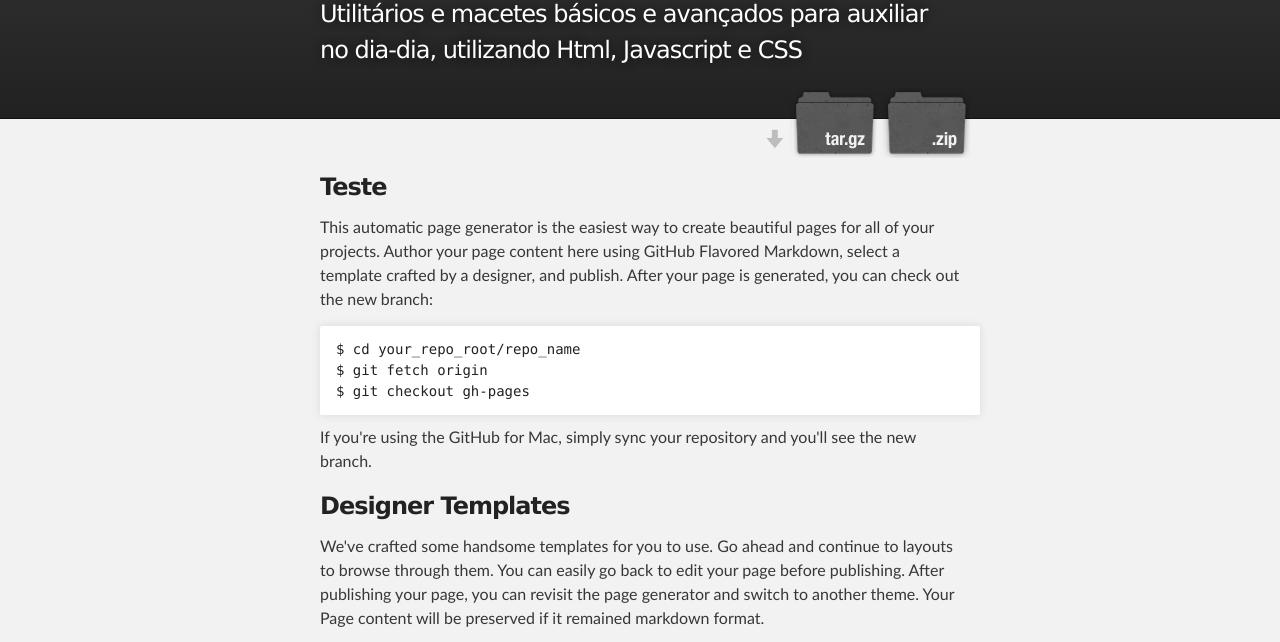
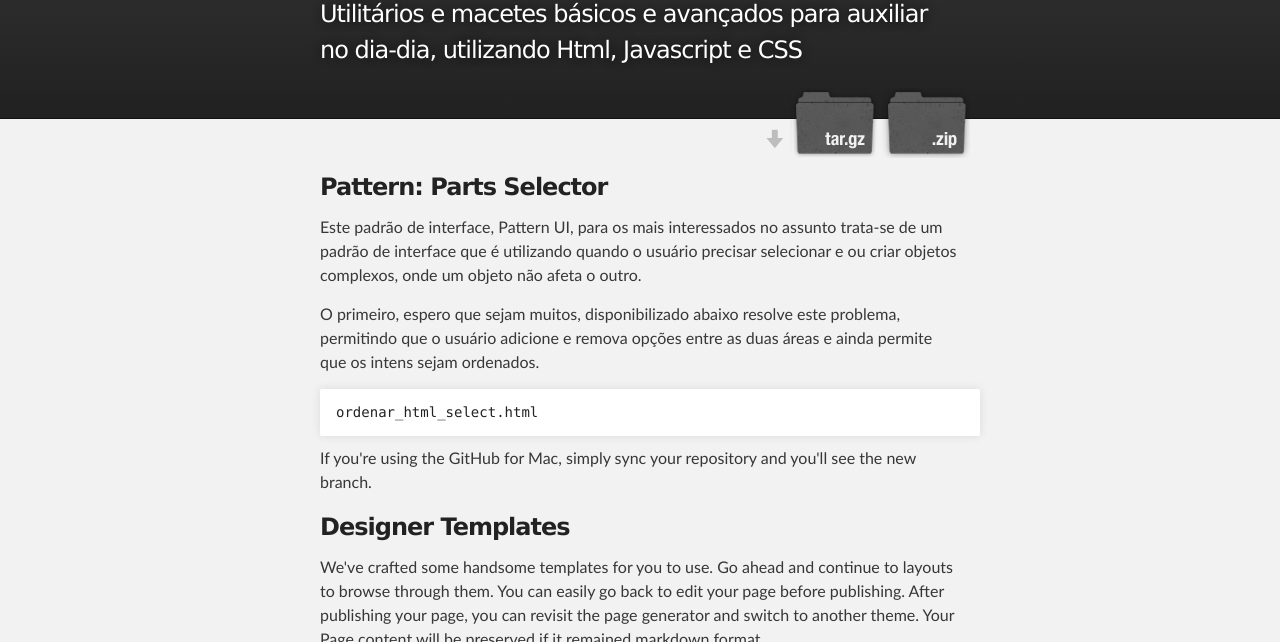
Before and after one commit to jefferson/funcionalidades_em_html, a plain HTML site: page index.html in a window 1280 px wide. Shown: the part 127-769 px from the top of the page. Drawn offline with Linux system fonts and the light colour scheme.

Commit message:
comentando a pagina

```diff
--- a/index.html
+++ b/index.html
@@ -31,14 +31,12 @@
     <!-- MAIN CONTENT -->
     <div id="main_content_wrap" class="outer">
       <section id="main_content" class="inner">
-        <h3>Teste</h3>
-
-<p>This automatic page generator is the easiest way to create beautiful pages for all of your projects. Author your page content here using GitHub Flavored Markdown, select a template crafted by a designer, and publish. After your page is generated, you can check out the new branch:</p>
-
-<pre><code>$ cd your_repo_root/repo_name
-$ git fetch origin
-$ git checkout gh-pages
-</code></pre>
+        <h3>Pattern: Parts Selector</h3>
+          <p>Este padrão de interface, Pattern UI, para os mais interessados no assunto trata-se de um padrão de interface que é utilizando quando o usuário precisar selecionar e ou criar objetos complexos, onde um objeto não afeta o outro.</p>
+          <p>
+              O primeiro, espero que sejam muitos, disponibilizado abaixo resolve este problema, permitindo que o usuário adicione e remova opções entre as duas áreas e ainda permite que os intens sejam ordenados.
+          </p>
+<pre><code>ordenar_html_select.html</code></pre>
 
 <p>If you're using the GitHub for Mac, simply sync your repository and you'll see the new branch.</p>
 
```
